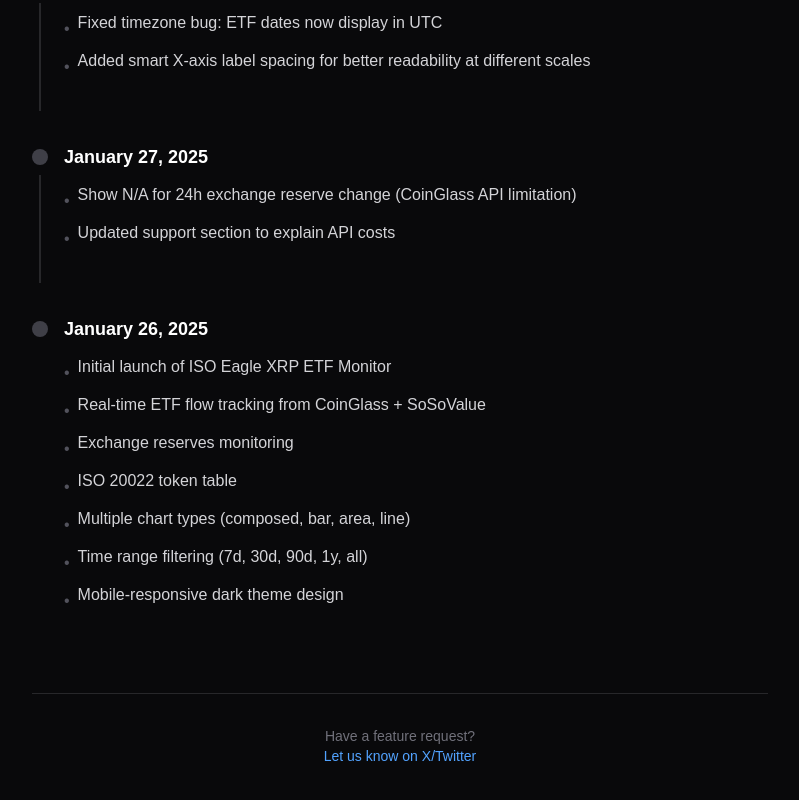
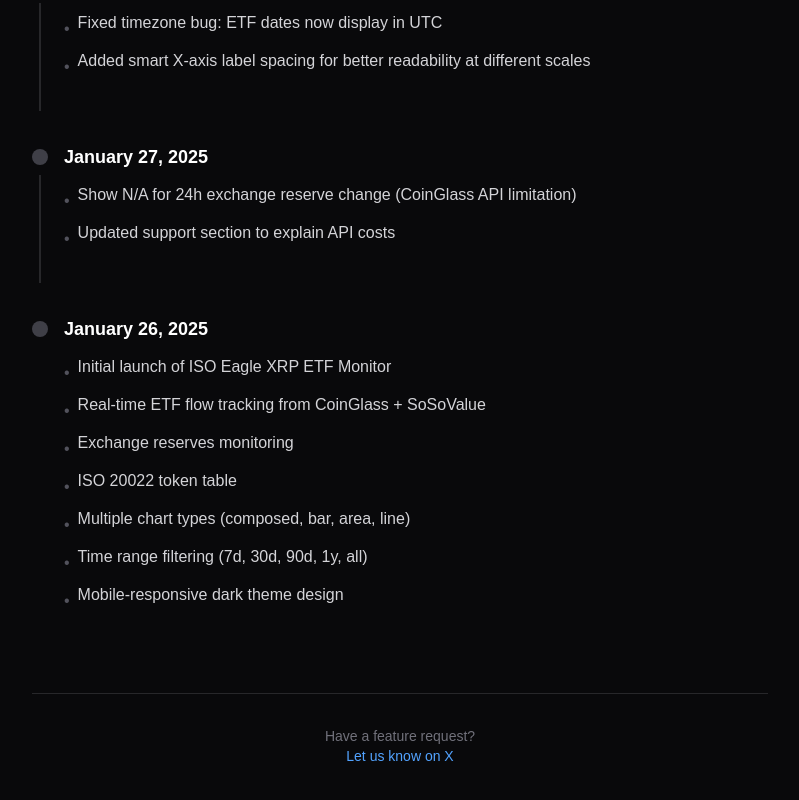
Before and after one commit to mrulewicz66/ISO_Eagle_io, a Next.js app in the folder frontend/: page /changelog in a window 1280 px wide. Shown: the part 746-1546 px from the top of the page, without its empty margins (240-1039 px from the left). Built offline with nearby package versions, Linux system fonts and the light colour scheme.

Commit message:
Fix X/Twitter link to correct profile

```diff
--- a/frontend/src/app/changelog/page.tsx
+++ b/frontend/src/app/changelog/page.tsx
@@ -154,12 +154,12 @@ export default function ChangelogPage() {
                 <div className="mt-12 pt-8 border-t border-zinc-800 text-center text-zinc-500 text-sm">
                     <p>Have a feature request?</p>
                     <a
-                        href="https://twitter.com/isaboripple"
+                        href="https://x.com/rulewicz66"
                         target="_blank"
                         rel="noopener noreferrer"
                         className="text-blue-400 hover:text-blue-300 transition-colors"
                     >
-                        Let us know on X/Twitter
+                        Let us know on X
                     </a>
                 </div>
             </div>
```
